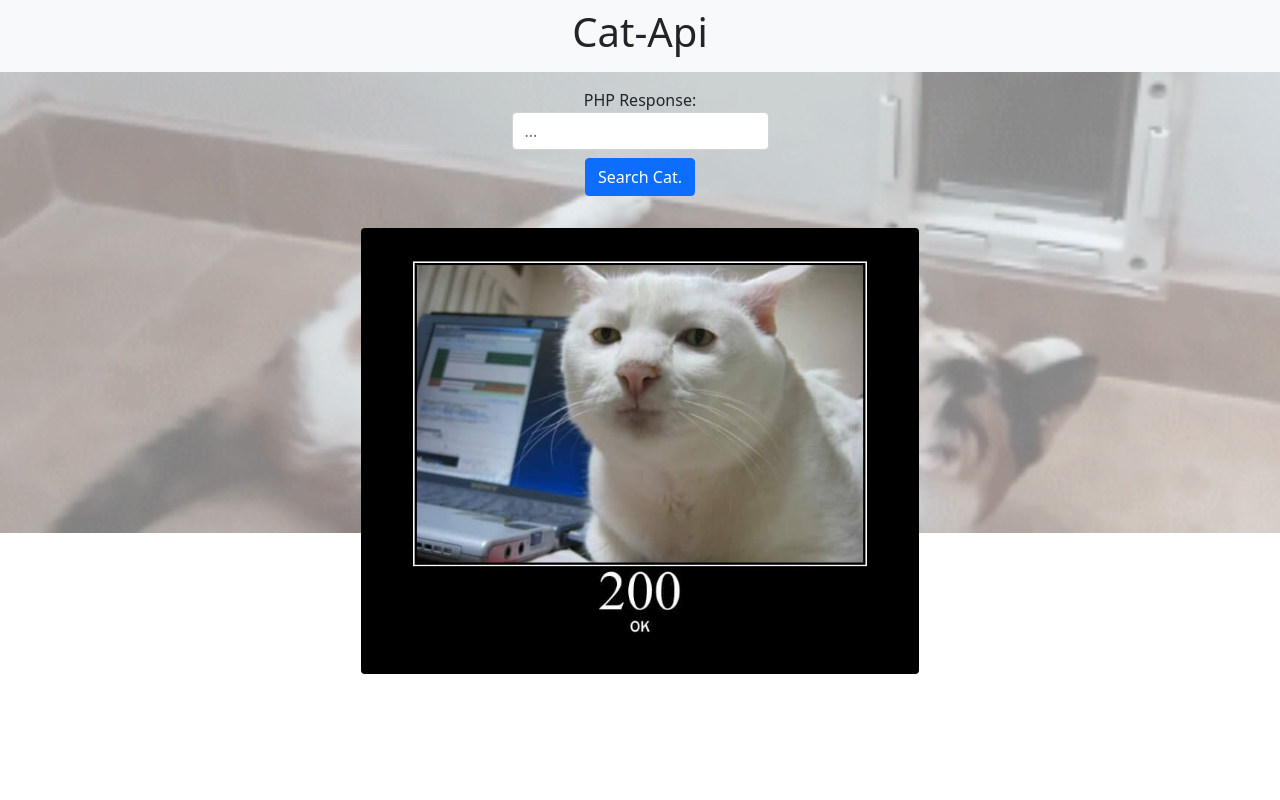
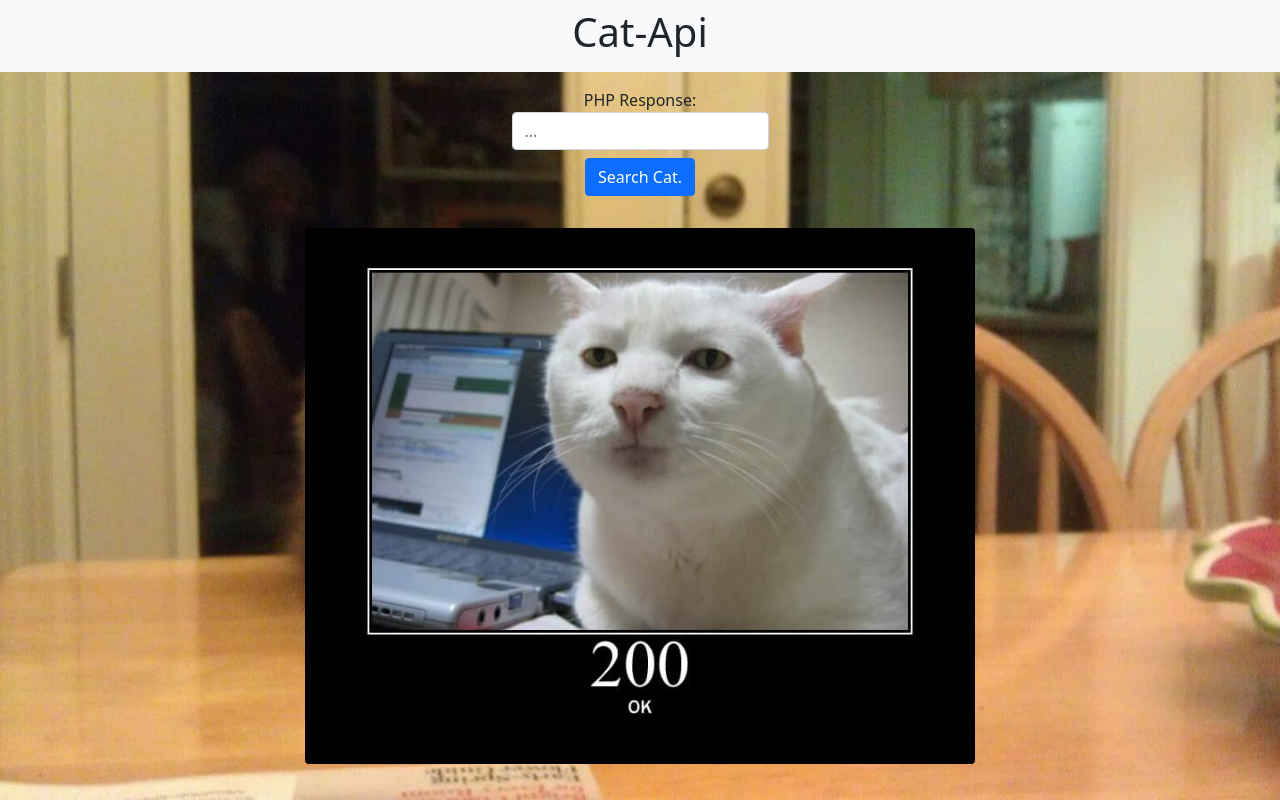
Before and after one commit to carloscardoso-prog/cat-api, a PHP site: page / in a window 1280 px wide. Run offline with PHP 8.4, Linux system fonts and the light colour scheme; some libraries are stand-ins or nearby versions.

Commit message:
Css arrumado

```diff
--- a/index.php
+++ b/index.php
@@ -21,14 +21,22 @@
     <script src="https://cdn.jsdelivr.net/npm/bootstrap@5.1.3/dist/js/bootstrap.min.js" integrity="sha384-QJHtvGhmr9XOIpI6YVutG+2QOK9T+ZnN4kzFN1RtK3zEFEIsxhlmWl5/YESvpZ13" crossorigin="anonymous"></script>
 </head>
 <style>
+    html{
+        min-height: 100%;
+    }
     .background-image{
-        z-index: -999;
-        position: absolute;
-        width: 100%;
-        height: auto;
+        background-image: url('img/stupid-cat.gif');
+        background-repeat: no-repeat;
+        background-size: cover;
+        background-position: center;
+    }
+    .image-response{
+        margin-top: 4vh;
+        min-width: 20%;;
+        width: 60%;
     }
 </style>
-<body>
+<body class="background-image">
     <div class="header">
         <nav class="navbar navbar-light bg-light">
             <div class="container" style="justify-content: center;">
@@ -37,7 +45,6 @@
         </nav>
     </div>
     <div class="container h-100 d-flex align-items-center justify-content-center" style="margin-top: 2vh">
-    <img src="img/stupid-cat.gif" class="opacity-50 background-image">
         <div class="row">
             <div class="col-md-12 text-center">
                 <form method="post">
@@ -51,7 +58,7 @@
         </div>
     </div>
     <div class="container">
-        <img style="margin-top: 4vh; width: 50%" class="rounded mx-auto d-block" src="img/cat-img.jpg" alt="">
+        <img class="rounded mx-auto d-block image-response" src="img/cat-img.jpg" alt="">
     </div>
 </body>
 </html>
```
Also changed, not shown: img/stupid-cat.gif.
